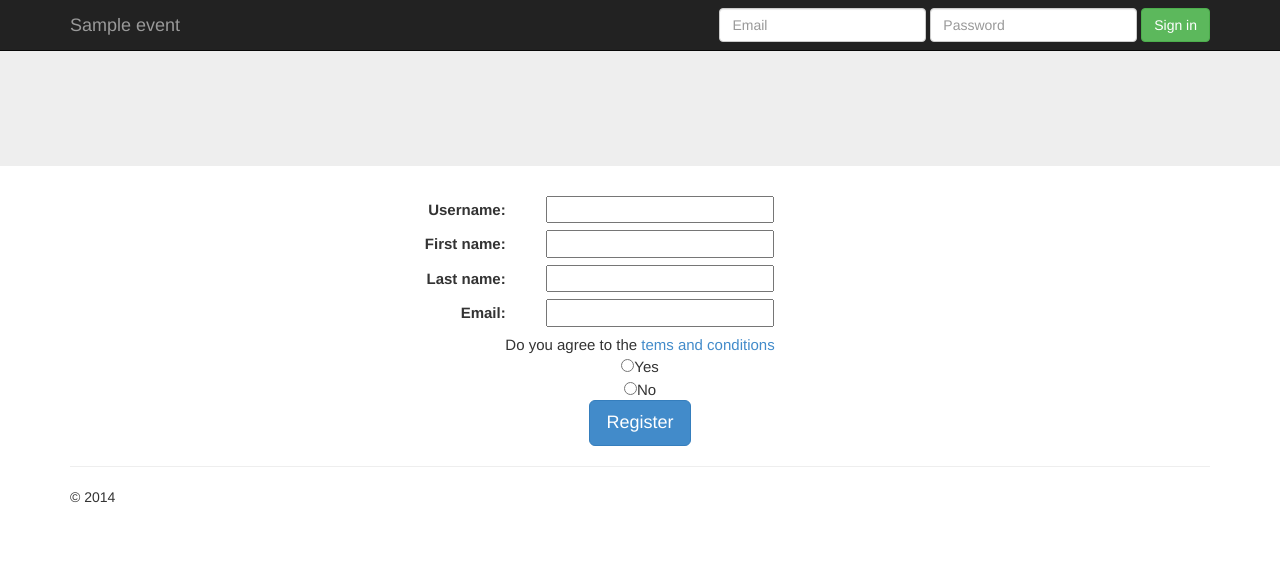
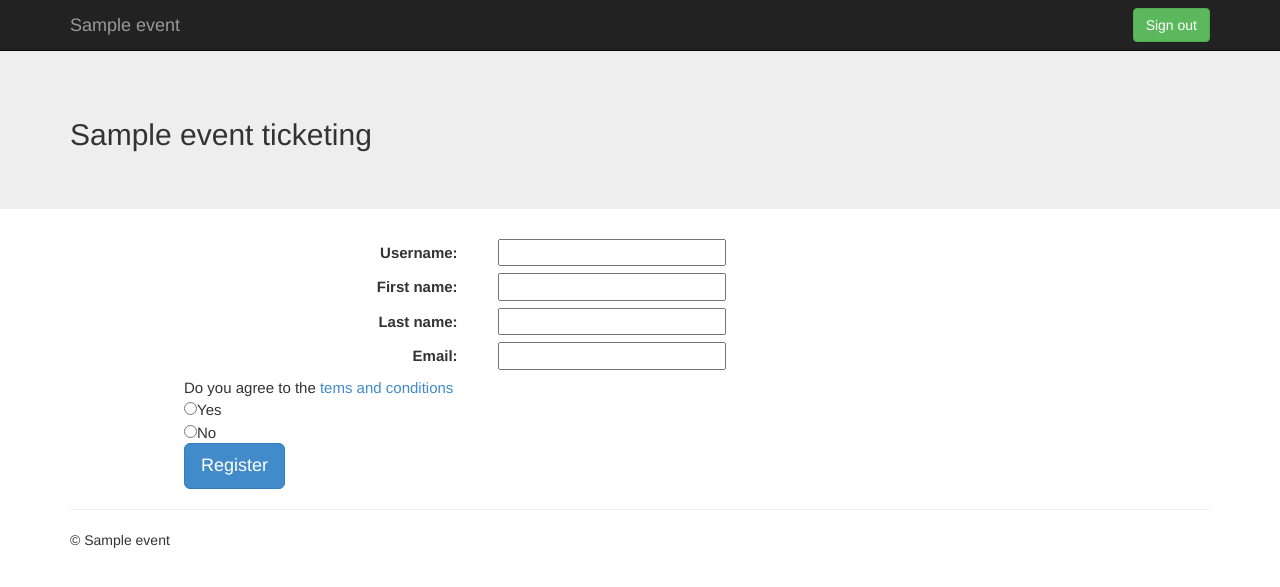
Before and after one commit to EpicKip/ticketing_systeem, a Django app: page /events/1/ in a window 1280 px wide. Shown: the top 587 px of the page. Run offline with Django 3.2, Linux system fonts and the light colour scheme; tables that the repository leaves empty hold one stand-in row (values such as "Sample post"); some libraries are stand-ins or nearby versions.

Commit message:
COMMIT! :D:D:D:D

```diff
--- a/http/static/ticketing/css/main.css
+++ b/http/static/ticketing/css/main.css
@@ -4,13 +4,15 @@
    Author's custom styles
    ========================================================================== */
 
+body {
+    padding-top: 50px;
+    padding-bottom: 20px;
+}
 #Order{
     width: 100%;
     height: auto;
     font-size: 15px;
-    text-align: center;
 }
-
 #Order form {
     width: 80%;
     margin: 0 auto;
@@ -34,3 +36,7 @@
        and margin-left to create a gutter between the label and input */
     margin: 0 30% 0 4%;
 }
+.center{
+   align-content: center;
+
+}
--- a/ticketing_systeem/urls.py
+++ b/ticketing_systeem/urls.py
@@ -1,9 +1,6 @@
 from django.conf.urls import patterns, include, url
 from django.contrib import admin
 from django.contrib.staticfiles.urls import staticfiles_urlpatterns
-from tickets import urls
-from django.conf.urls.static import static
-from django.conf import settings
 
 admin.autodiscover()
 
@@ -14,11 +11,11 @@ urlpatterns = patterns('',
     # admin site URLS
     url(r'^admin/', include(admin.site.urls)),
 
-    url(r'^$', include(urls)),
+    url(r'^events/', include('tickets.urls')),
 
-    url(r'events/(?P<event_id>\d+)/$', 'tickets.views.show_event', name='show_event'),
-
-    url(r'events/(?P<event_id>\d+)/step2/$', 'tickets.views.step2', name='step2'),
-    url(r'events/(?P<event_id>\d+)/step3/$', 'tickets.views.step3', name='step3'),
-    url(r'events/(?P<event_id>\d+)/step4/$', 'tickets.views.step4', name='step4'),
+    # url(r'events/(?P<event_id>\d+)/$', 'tickets.views.show_event', name='show_event'),
+    #
+    # url(r'events/(?P<event_id>\d+)/step2/$', 'tickets.views.step2', name='step2'),
+    # url(r'events/(?P<event_id>\d+)/step3/$', 'tickets.views.step3', name='step3'),
+    # url(r'events/(?P<event_id>\d+)/step4/$', 'tickets.views.step4', name='step4'),
 ) + staticfiles_urlpatterns()
--- /dev/null
+++ b/tickets/templates/base.html
@@ -0,0 +1,77 @@
+{% load staticfiles %}
+
+<!DOCTYPE html>
+<!--[if lt 7]>      <html class="no-js lt-ie9 lt-ie8 lt-ie7"> <![endif]-->
+<!--[if IE 7]>         <html class="no-js lt-ie9 lt-ie8"> <![endif]-->
+<!--[if IE 8]>         <html class="no-js lt-ie9"> <![endif]-->
+<!--[if gt IE 8]><!--> <html class="no-js"> <!--<![endif]-->
+    <head>
+        <meta charset="utf-8">
+        <meta http-equiv="X-UA-Compatible" content="IE=edge,chrome=1">
+        <title>{% block title %}Ticketing!{% endblock %}</title>
+        <meta name="description" content="">
+        <meta name="viewport" content="width=device-width, initial-scale=1">
+        <link rel="stylesheet" href="{% static "ticketing/css/bootstrap.min.css" %}">
+        <link rel="stylesheet" href="{% static "ticketing/css/bootstrap.min.css" %}" >
+        <link rel="stylesheet" href="{% static "ticketing/css/main.css" %}" >
+        <script src="{% static "ticketing/js/vendor/modernizr-2.6.2-respond-1.1.0.min.js" %} "></script>
+    </head>
+    <body>
+        <!--[if lt IE 7]>
+            <p class="browsehappy">You are using an <strong>outdated</strong> browser. Please <a href="http://browsehappy.com/">upgrade your browser</a> to improve your experience.</p>
+        <![endif]-->
+    <div class="navbar navbar-inverse navbar-fixed-top" role="navigation">
+      <div class="container">
+        <div class="navbar-header">
+          <button type="button" class="navbar-toggle" data-toggle="collapse" data-target=".navbar-collapse">
+            <span class="sr-only">Toggle navigation</span>
+            <span class="icon-bar"></span>
+            <span class="icon-bar"></span>
+            <span class="icon-bar"></span>
+          </button>
+          <a class="navbar-brand" href="#">{{ event.name }}</a>
+        </div>
+        <div class="navbar-collapse collapse">
+            {% if user.is_autenticated %}
+                  <form class="navbar-form navbar-right" role="form" method="post" action="{% url 'login' %}">
+              {% csrf_token %}
+            <div class="form-group">
+              <input type="text" placeholder="Username" name="username" class="form-control">
+            </div>
+            <div class="form-group">
+              <input type="password" placeholder="Password" name="password" class="form-control">
+            </div>
+            <button type="submit" class="btn btn-success">Sign in</button>
+          </form>
+            {% else %}
+                  <form class="navbar-form navbar-right" role="form" method="post" action="{% url 'logout' %}">
+              {% csrf_token %}
+            <button type="submit" class="btn btn-success">Sign out</button>
+          </form>
+
+            {% endif %}
+
+        </div><!--/.navbar-collapse -->
+      </div>
+    </div>
+    <!-- Main jumbotron for a primary marketing message or call to action -->
+    <div class="jumbotron">
+      <div class="container">
+        <h2>{{ event.name }} ticketing</h2>
+      </div>
+    </div>
+    <div class="container">
+        {% block body %}
+            TEMPLATE - THIS IS BODDDYYYY!!
+        {% endblock %}
+      <hr>
+      <footer>
+        <p>&copy; {{ event.name }}</p>
+      </footer>
+        </div><!-- /container -->        <script src="//ajax.googleapis.com/ajax/libs/jquery/1.11.0/jquery.min.js"></script>
+        <script>window.jQuery || document.write('<script src="{% static "ticketing/js/vendor/jquery-1.11.0.min.js" %}""><\/script>')</script>
+
+        <script src="{% static "ticketing/js/vendor/bootstrap.min.js" %}"></script>
+        <script src="{% static "ticketing/js/main.js" %}"></script>
+    </body>
+</html>
--- a/tickets/templates/index.html
+++ b/tickets/templates/index.html
@@ -1,67 +1,6 @@
-{% load staticfiles %}
+{% extends "base.html" %}
+{% block body %}
 
-<!DOCTYPE html>
-<!--[if lt 7]>      <html class="no-js lt-ie9 lt-ie8 lt-ie7"> <![endif]-->
-<!--[if IE 7]>         <html class="no-js lt-ie9 lt-ie8"> <![endif]-->
-<!--[if IE 8]>         <html class="no-js lt-ie9"> <![endif]-->
-<!--[if gt IE 8]><!--> <html class="no-js"> <!--<![endif]-->
-    <head>
-        <meta charset="utf-8">
-        <meta http-equiv="X-UA-Compatible" content="IE=edge,chrome=1">
-        <title></title>
-        <meta name="description" content="">
-        <meta name="viewport" content="width=device-width, initial-scale=1">
-        <link rel="stylesheet" href="{% static "ticketing/css/bootstrap.min.css" %}">
-        <style>
-            body {
-                padding-top: 50px;
-                padding-bottom: 20px;
-            }
-        </style>
-        <link rel="stylesheet" href="{% static "ticketing/css/bootstrap.min.css" %}" >
-        <link rel="stylesheet" href="{% static "ticketing/css/main.css" %}" >
-
-        <script src="{% static "ticketing/js/vendor/modernizr-2.6.2-respond-1.1.0.min.js" %} "></script>
-    </head>
-    <body>
-        <!--[if lt IE 7]>
-            <p class="browsehappy">You are using an <strong>outdated</strong> browser. Please <a href="http://browsehappy.com/">upgrade your browser</a> to improve your experience.</p>
-        <![endif]-->
-    <div class="navbar navbar-inverse navbar-fixed-top" role="navigation">
-      <div class="container">
-        <div class="">
-          <button type="button" class="navbar-toggle" data-toggle="collapse" data-target=".navbar-collapse">
-            <span class="sr-only">Toggle navigation</span>
-            <span class="icon-bar"></span>
-            <span class="icon-bar"></span>
-            <span class="icon-bar"></span>
-          </button>
-          <a class="navbar-brand" href="#">{{ event.name }}</a>
-        </div>
-        <div class="navbar-collapse collapse">
-          <form class="navbar-form navbar-right" role="form">
-            <div class="form-group">
-              <input type="text" placeholder="Email" class="form-control">
-            </div>
-            <div class="form-group">
-              <input type="password" placeholder="Password" class="form-control">
-            </div>
-            <button type="submit" class="btn btn-success">Sign in</button>
-          </form>
-        </div><!--/.navbar-collapse -->
-      </div>
-    </div>
-
-    <!-- Main jumbotron for a primary marketing message or call to action -->
-    <div class="jumbotron">
-      <div class="container">
-        <h1>{{ Event.name }}</h1>
-        <p>{{ Event.information }}</p>
-      </div>
-    </div>
-
-    <div class="container">
-      <!-- Example row of columns -->
       <div id="Order">
         <form>
             <label for="username">Username:</label>
@@ -79,35 +18,7 @@
             Do you agree to the <a href="#">tems and conditions</a><br />
             <input type="radio" name="terms" value="Yes">Yes<br>
             <input type="radio" name="terms" value="No">No<br>
-            <p><a href="/events/{{ event.id }}/step2" class="btn btn-primary btn-lg btn_register">Register</a></p>
-
-
-
+            <p><a href="/events/{{ event.id }}/step2" class="center btn btn-primary btn-lg btn_register">Register</a></p>
         </form>
-
       </div>
-
-      <hr>
-
-      <footer>
-        <p>&copy; {{ Event.name }} 2014</p>
-      </footer>
-    </div> <!-- /container -->        <script src="//ajax.googleapis.com/ajax/libs/jquery/1.11.0/jquery.min.js"></script>
-        <script>window.jQuery || document.write('<script src="{% static "ticketing/js/vendor/jquery-1.11.0.min.js" %}""><\/script>')</script>
-
-        <script src="{% static "ticketing/js/vendor/bootstrap.min.js" %}"></script>
-
-        <script src="{% static "ticketing/js/main.js" %}></script>
-
-
-        <!-- Google Analytics: change UA-XXXXX-X to be your site's ID. -->
-        <script>
-            (function(b,o,i,l,e,r){b.GoogleAnalyticsObject=l;b[l]||(b[l]=
-            function(){(b[l].q=b[l].q||[]).push(arguments)});b[l].l=+new Date;
-            e=o.createElement(i);r=o.getElementsByTagName(i)[0];
-            e.src='//www.google-analytics.com/analytics.js';
-            r.parentNode.insertBefore(e,r)}(window,document,'script','ga'));
-            ga('create','UA-XXXXX-X');ga('send','pageview');
-        </script>
-    </body>
-</html>
+{% endblock %}
--- a/tickets/urls.py
+++ b/tickets/urls.py
@@ -4,9 +4,11 @@ from django.conf.urls import url
 from tickets.models import Event
 
 urlpatterns = [
-    url('^$', 'tickets.views.index'),
-    url(r'events/(?P<event_id>\d+)/$', 'tickets.views.show_event', name='show_event'),
-    url(r'events/(?P<event_id>\d+)/step2/$', 'tickets.views.step2', name='step2'),
-    url(r'events/(?P<event_id>\d+)/step3/$', 'tickets.views.step3', name='step3'),
-    url(r'events/(?P<event_id>\d+)/step4/$', 'tickets.views.step4', name='step4'),
+    url('^$', 'tickets.views.index', name='indexS'),
+    url(r'(?P<event_id>\d+)/$', 'tickets.views.show_event', name='show_event'),
+    url(r'(?P<event_id>\d+)/step2/$', 'tickets.views.step2', name='step2'),
+    url(r'(?P<event_id>\d+)/step3/$', 'tickets.views.step3', name='step3'),
+    url(r'(?P<event_id>\d+)/step4/$', 'tickets.views.step4', name='step4'),
+    url(r'^$', 'tickets.views.login_view', name='login'),
+    url(r'^$', 'tickets.views.logout_view', name='logout'),
 ]
--- a/tickets/views.py
+++ b/tickets/views.py
@@ -1,5 +1,7 @@
+from django.contrib.auth import authenticate, login, logout
+from django.contrib.auth.models import AnonymousUser
 from django.http import HttpResponse
-from django.shortcuts import render, render_to_response
+from django.shortcuts import render, render_to_response, redirect
 
 # Create your views here.
 from django.template import RequestContext
@@ -9,7 +11,29 @@ from tickets.models import Event
 
 def index(request):
     events = Event.objects.all()
-    return render_to_response('index.html', {'events': events}, context_instance=RequestContext(request))
+    return render_to_response('base.html', {'events': events}, context_instance=RequestContext(request))
+
+
+def login_view(request):
+    username = request.POST['username']
+    password = request.POST['password']
+    user = authenticate(username=username, password=password)
+    if user is not None:
+        if user.is_active:
+            login(request, user)
+            # Redirect to a success page.
+        else:
+            # Return a 'disabled account' error message
+            pass
+    else:
+        # Return an 'invalid login' error message.
+        pass
+
+
+def logout_view(request):
+    logout(request)
+    request.session.flush()
+    request.user = AnonymousUser
 
 
 def show_event(request, event_id):
```
